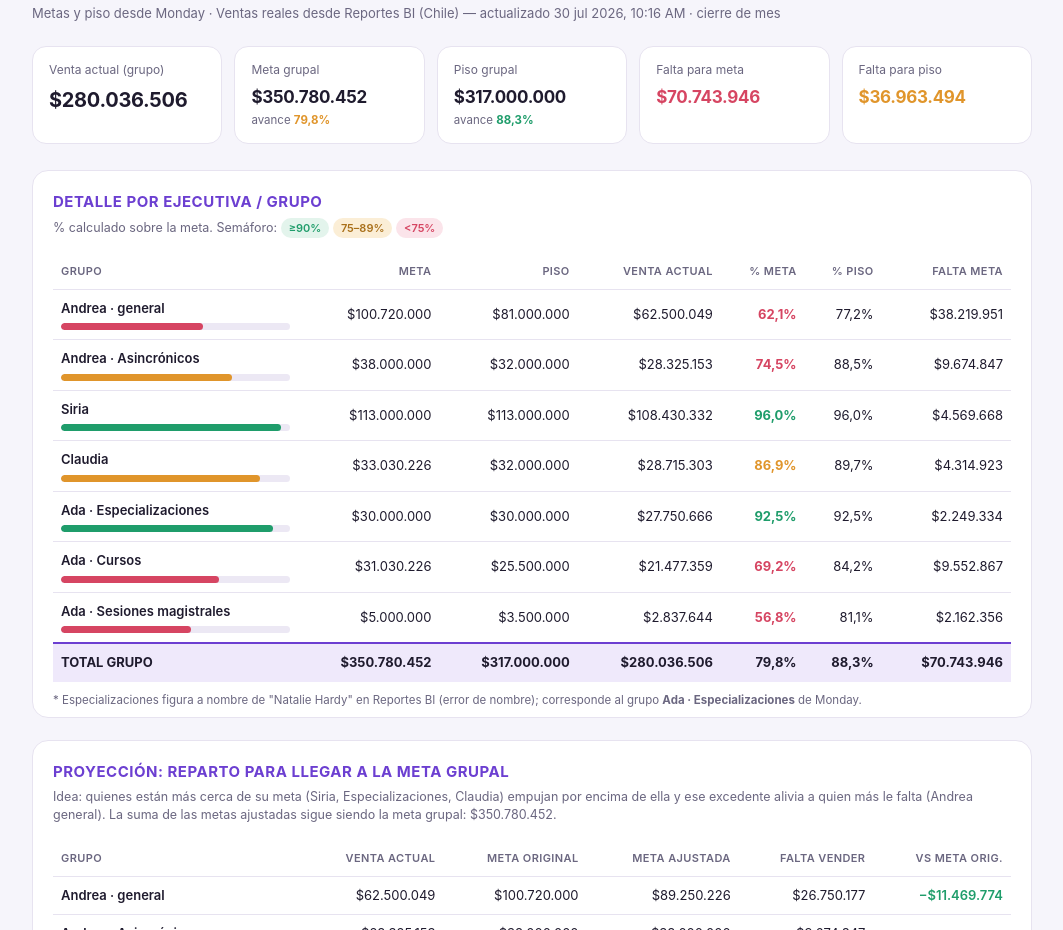
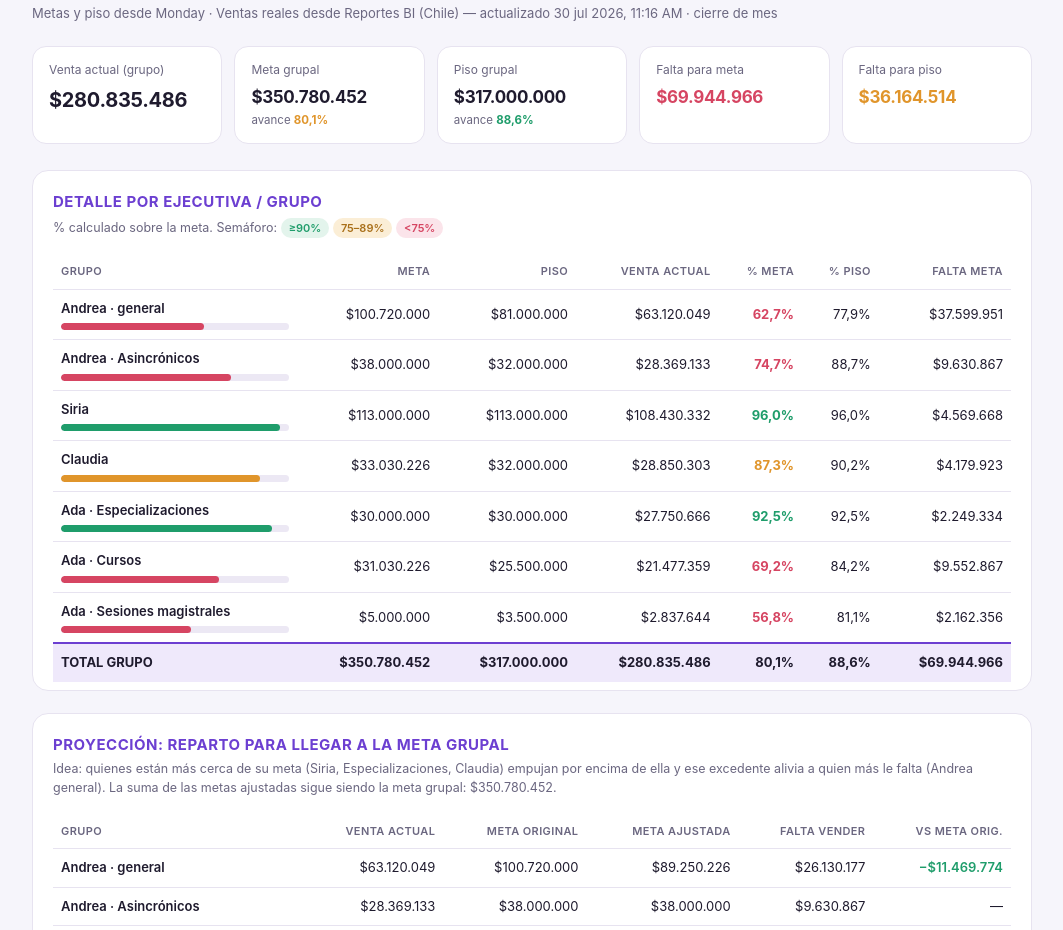
Before and after one commit to andresepadipa/adipa, a plain HTML site: page index.html in a window 1280 px wide. Shown: the part 62-992 px from the top of the page, without its empty margins (108-1171 px from the left). Drawn offline with Linux system fonts and the light colour scheme.

Commit message:
Actualiza reporte con ventas al 30 jul 11:16 y quita nota al pie

```diff
--- a/index.html
+++ b/index.html
@@ -47,14 +47,14 @@
 <body>
 <div class="wrap">
   <h1>Estado de Ventas · Julio 2026</h1>
-  <div class="sub">Metas y piso desde Monday · Ventas reales desde Reportes BI (Chile) — actualizado 30 jul 2026, 10:16 AM · cierre de mes</div>
+  <div class="sub">Metas y piso desde Monday · Ventas reales desde Reportes BI (Chile) — actualizado 30 jul 2026, 11:16 AM · cierre de mes</div>
 
   <div class="tiles">
-    <div class="tile"><div class="k">Venta actual (grupo)</div><div class="v">$280.036.506</div></div>
-    <div class="tile"><div class="k">Meta grupal</div><div class="v small">$350.780.452</div><div class="legend">avance <b class="a">79,8%</b></div></div>
-    <div class="tile"><div class="k">Piso grupal</div><div class="v small">$317.000.000</div><div class="legend">avance <b class="g">88,3%</b></div></div>
-    <div class="tile"><div class="k">Falta para meta</div><div class="v small r">$70.743.946</div></div>
-    <div class="tile"><div class="k">Falta para piso</div><div class="v small a">$36.963.494</div></div>
+    <div class="tile"><div class="k">Venta actual (grupo)</div><div class="v">$280.835.486</div></div>
+    <div class="tile"><div class="k">Meta grupal</div><div class="v small">$350.780.452</div><div class="legend">avance <b class="a">80,1%</b></div></div>
+    <div class="tile"><div class="k">Piso grupal</div><div class="v small">$317.000.000</div><div class="legend">avance <b class="g">88,6%</b></div></div>
+    <div class="tile"><div class="k">Falta para meta</div><div class="v small r">$69.944.966</div></div>
+    <div class="tile"><div class="k">Falta para piso</div><div class="v small a">$36.164.514</div></div>
   </div>
 
   <div class="sec">
@@ -66,14 +66,14 @@
       </thead>
       <tbody>
         <tr>
-          <td class="name">Andrea · general<div class="bar"><span style="width:62%;background:var(--red)"></span></div></td>
-          <td>$100.720.000</td><td>$81.000.000</td><td>$62.500.049</td>
-          <td class="pct r">62,1%</td><td class="hideS">77,2%</td><td>$38.219.951</td>
+          <td class="name">Andrea · general<div class="bar"><span style="width:62.7%;background:var(--red)"></span></div></td>
+          <td>$100.720.000</td><td>$81.000.000</td><td>$63.120.049</td>
+          <td class="pct r">62,7%</td><td class="hideS">77,9%</td><td>$37.599.951</td>
         </tr>
         <tr>
-          <td class="name">Andrea · Asincrónicos<div class="bar"><span style="width:74.5%;background:var(--amber)"></span></div></td>
-          <td>$38.000.000</td><td>$32.000.000</td><td>$28.325.153</td>
-          <td class="pct r">74,5%</td><td class="hideS">88,5%</td><td>$9.674.847</td>
+          <td class="name">Andrea · Asincrónicos<div class="bar"><span style="width:74.7%;background:var(--red)"></span></div></td>
+          <td>$38.000.000</td><td>$32.000.000</td><td>$28.369.133</td>
+          <td class="pct r">74,7%</td><td class="hideS">88,7%</td><td>$9.630.867</td>
         </tr>
         <tr>
           <td class="name">Siria<div class="bar"><span style="width:96%;background:var(--green)"></span></div></td>
@@ -81,9 +81,9 @@
           <td class="pct g">96,0%</td><td class="hideS">96,0%</td><td>$4.569.668</td>
         </tr>
         <tr>
-          <td class="name">Claudia<div class="bar"><span style="width:86.9%;background:var(--amber)"></span></div></td>
-          <td>$33.030.226</td><td>$32.000.000</td><td>$28.715.303</td>
-          <td class="pct a">86,9%</td><td class="hideS">89,7%</td><td>$4.314.923</td>
+          <td class="name">Claudia<div class="bar"><span style="width:87.3%;background:var(--amber)"></span></div></td>
+          <td>$33.030.226</td><td>$32.000.000</td><td>$28.850.303</td>
+          <td class="pct a">87,3%</td><td class="hideS">90,2%</td><td>$4.179.923</td>
         </tr>
         <tr>
           <td class="name">Ada · Especializaciones<div class="bar"><span style="width:92.5%;background:var(--green)"></span></div></td>
@@ -102,12 +102,11 @@
         </tr>
         <tr class="total">
           <td>TOTAL GRUPO</td>
-          <td>$350.780.452</td><td>$317.000.000</td><td>$280.036.506</td>
-          <td>79,8%</td><td class="hideS">88,3%</td><td>$70.743.946</td>
+          <td>$350.780.452</td><td>$317.000.000</td><td>$280.835.486</td>
+          <td>80,1%</td><td class="hideS">88,6%</td><td>$69.944.966</td>
         </tr>
       </tbody>
     </table>
-    <p class="legend" style="margin-top:10px">* Especializaciones figura a nombre de "Natalie Hardy" en Reportes BI (error de nombre); corresponde al grupo <b>Ada · Especializaciones</b> de Monday.</p>
   </div>
 
   <div class="sec">
@@ -118,14 +117,14 @@
         <tr><th>Grupo</th><th>Venta actual</th><th>Meta original</th><th>Meta ajustada</th><th>Falta vender</th><th class="hideS">vs meta orig.</th></tr>
       </thead>
       <tbody>
-        <tr><td class="name">Andrea · general</td><td>$62.500.049</td><td>$100.720.000</td><td>$89.250.226</td><td>$26.750.177</td><td class="hideS pos">−$11.469.774</td></tr>
-        <tr><td class="name">Andrea · Asincrónicos</td><td>$28.325.153</td><td>$38.000.000</td><td>$38.000.000</td><td>$9.674.847</td><td class="hideS">—</td></tr>
+        <tr><td class="name">Andrea · general</td><td>$63.120.049</td><td>$100.720.000</td><td>$89.250.226</td><td>$26.130.177</td><td class="hideS pos">−$11.469.774</td></tr>
+        <tr><td class="name">Andrea · Asincrónicos</td><td>$28.369.133</td><td>$38.000.000</td><td>$38.000.000</td><td>$9.630.867</td><td class="hideS">—</td></tr>
         <tr><td class="name">Siria</td><td>$108.430.332</td><td>$113.000.000</td><td>$118.000.000</td><td>$9.569.668</td><td class="hideS b">+$5.000.000</td></tr>
-        <tr><td class="name">Claudia</td><td>$28.715.303</td><td>$33.030.226</td><td>$36.500.000</td><td>$7.784.697</td><td class="hideS b">+$3.469.774</td></tr>
+        <tr><td class="name">Claudia</td><td>$28.850.303</td><td>$33.030.226</td><td>$36.500.000</td><td>$7.649.697</td><td class="hideS b">+$3.469.774</td></tr>
         <tr><td class="name">Ada · Especializaciones</td><td>$27.750.666</td><td>$30.000.000</td><td>$33.000.000</td><td>$5.249.334</td><td class="hideS b">+$3.000.000</td></tr>
         <tr><td class="name">Ada · Cursos</td><td>$21.477.359</td><td>$31.030.226</td><td>$31.030.226</td><td>$9.552.867</td><td class="hideS">—</td></tr>
         <tr><td class="name">Ada · Sesiones magistrales</td><td>$2.837.644</td><td>$5.000.000</td><td>$5.000.000</td><td>$2.162.356</td><td class="hideS">—</td></tr>
-        <tr class="total"><td>TOTAL</td><td>$280.036.506</td><td>$350.780.452</td><td>$350.780.452</td><td>$70.743.946</td><td class="hideS">—</td></tr>
+        <tr class="total"><td>TOTAL</td><td>$280.835.486</td><td>$350.780.452</td><td>$350.780.452</td><td>$69.944.966</td><td class="hideS">—</td></tr>
       </tbody>
     </table>
   </div>
@@ -133,13 +132,13 @@
   <div class="sec">
     <h2>Lectura rápida</h2>
     <p class="note" style="margin-bottom:14px">
-      <b>Van muy bien (a un empujón de su meta):</b> Siria (96%), Ada·Especializaciones (92,5%) y Claudia (87%). Juntas les faltan solo ~$11,1M para cerrar sus metas — victorias rápidas.<br><br>
-      <b>Necesitan el mayor empuje:</b> Andrea·general (falta $38,2M, el hueco más grande del equipo), Ada·Cursos ($9,6M) y Andrea·Asincrónicos ($9,7M).<br><br>
-      <b>Prioridad realista de cierre de mes:</b> asegurar primero el <b>piso grupal</b> ($317M) — faltan $36,96M — y desde ahí estirar hacia la meta. La meta grupal completa exige $70,7M en los días que quedan, así que conviene concentrar el esfuerzo del equipo en Andrea·general y en cerrar las tres que están al 87–96%.
+      <b>Van muy bien (a un empujón de su meta):</b> Siria (96%), Ada·Especializaciones (92,5%) y Claudia (87%). Juntas les faltan solo ~$11,0M para cerrar sus metas — victorias rápidas.<br><br>
+      <b>Necesitan el mayor empuje:</b> Andrea·general (falta $37,6M, el hueco más grande del equipo), Andrea·Asincrónicos ($9,6M) y Ada·Cursos ($9,6M).<br><br>
+      <b>Prioridad realista de cierre de mes:</b> asegurar primero el <b>piso grupal</b> ($317M) — faltan $36,16M — y desde ahí estirar hacia la meta. La meta grupal completa exige $69,9M en los días que quedan, así que conviene concentrar el esfuerzo del equipo en Andrea·general y en cerrar las tres que están al 87–96%.
     </p>
   </div>
 
-  <div class="foot">Fuente: tablero Monday "Metas semanales - Julio" (metas y piso) y Reportes BI ADIPA · ventas-general, filtro País = Chile (ventas reales al 30 jul 2026, 10:16 AM). Las "metas ajustadas" son una propuesta de reparto, ajustable según la capacidad real de cada ejecutiva.</div>
+  <div class="foot">Fuente: tablero Monday "Metas semanales - Julio" (metas y piso) y Reportes BI ADIPA · ventas-general, filtro País = Chile (ventas reales al 30 jul 2026, 11:16 AM). Las "metas ajustadas" son una propuesta de reparto, ajustable según la capacidad real de cada ejecutiva.</div>
 </div>
 </body>
 </html>
```
